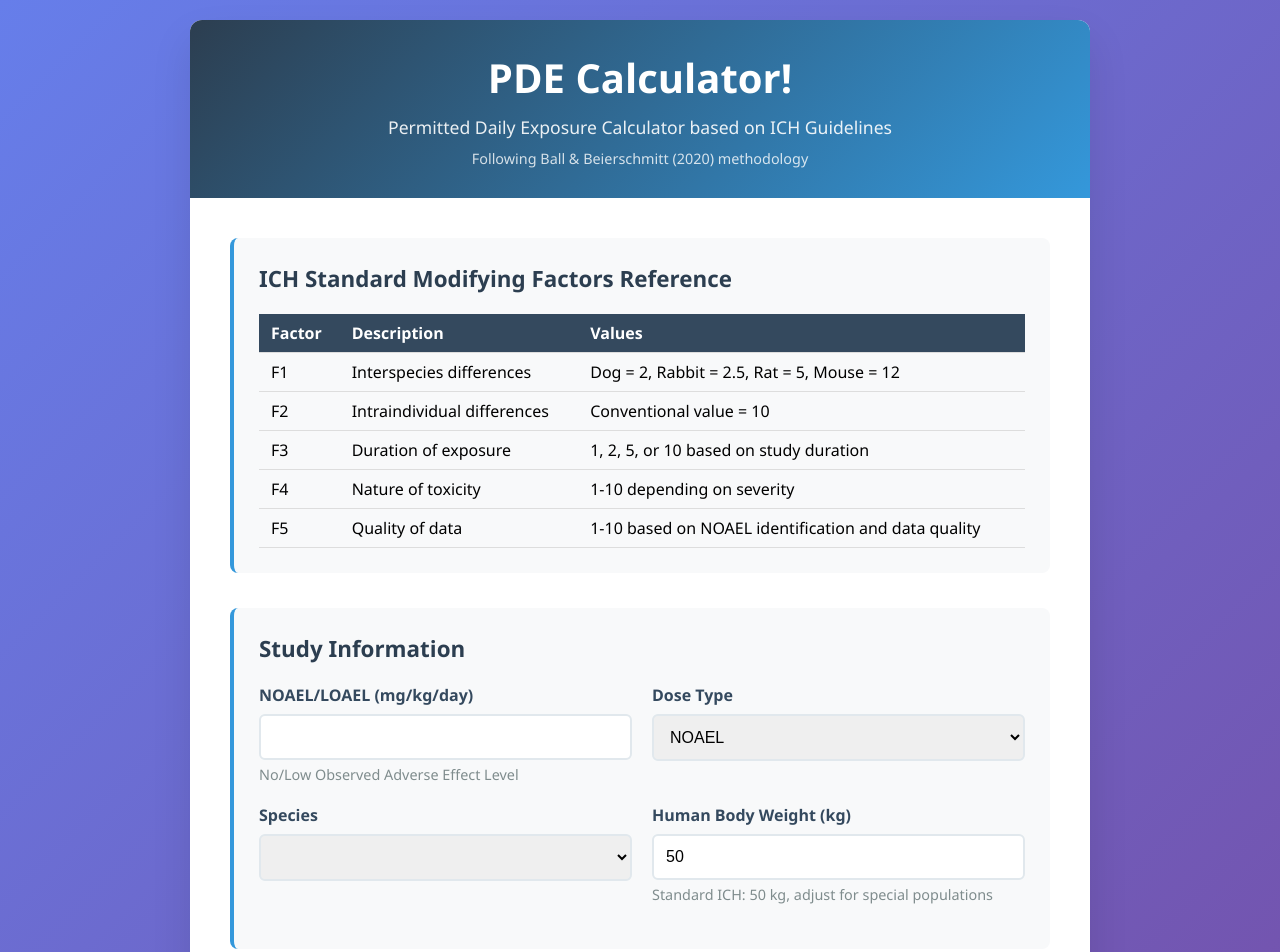
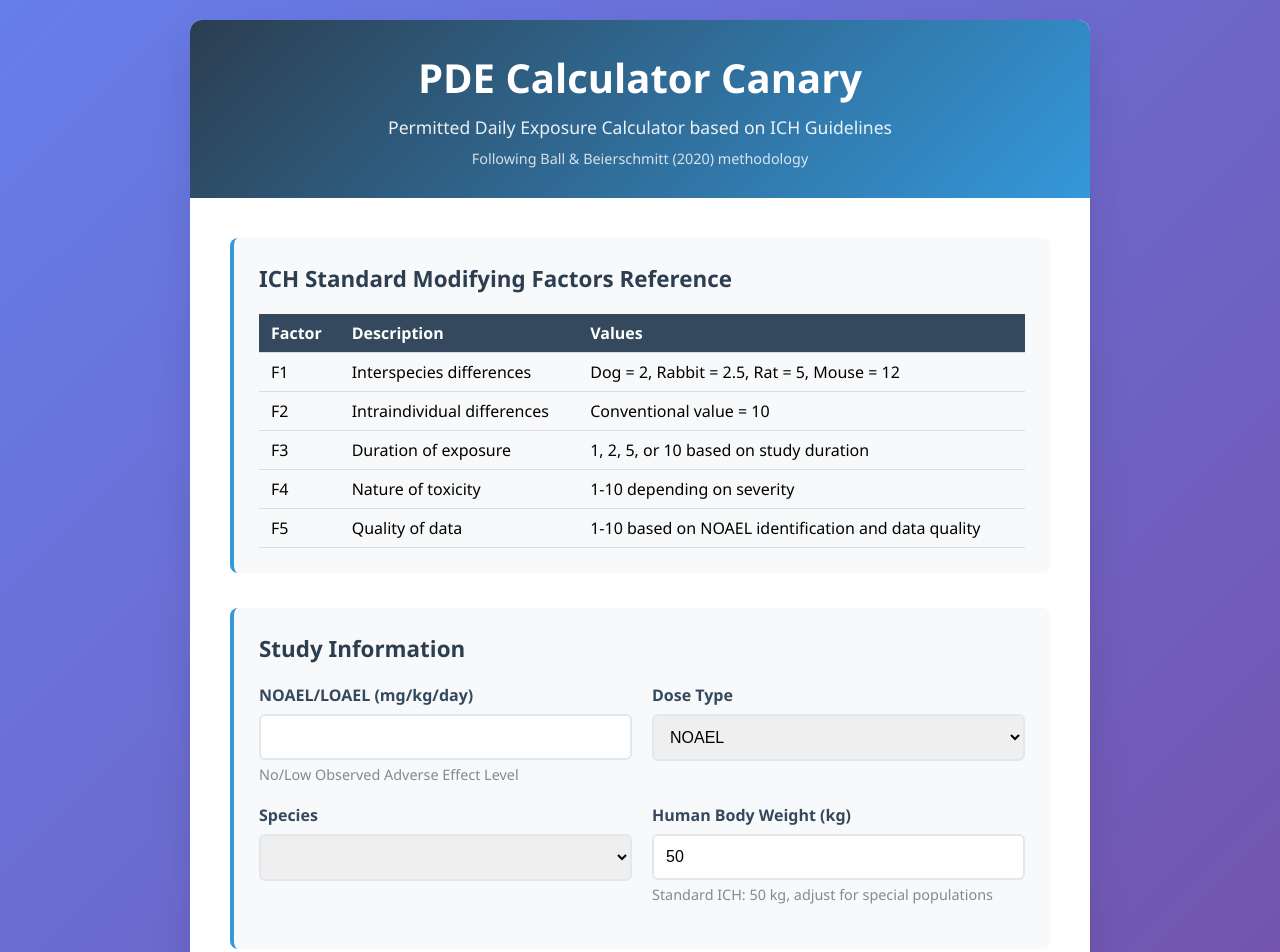
Before and after one commit to ashCodesNow25/riskAssessment, a plain HTML site: page static/index.html in a window 1280 px wide. Shown: the top 952 px of the page. Drawn offline with Linux system fonts and the light colour scheme; no server answers.

Commit message:
added canary

```diff
--- a/static/index.html
+++ b/static/index.html
@@ -8,7 +8,7 @@
 <body>
     <div class="container">
         <div class="header">
-            <h1>PDE Calculator!</h1>
+            <h1>PDE Calculator Canary</h1>
             <p>Permitted Daily Exposure Calculator based on ICH Guidelines</p>
             <p style="font-size: 0.9em; margin-top: 10px; opacity: 0.8;">
                 Following Ball & Beierschmitt (2020) methodology
```
